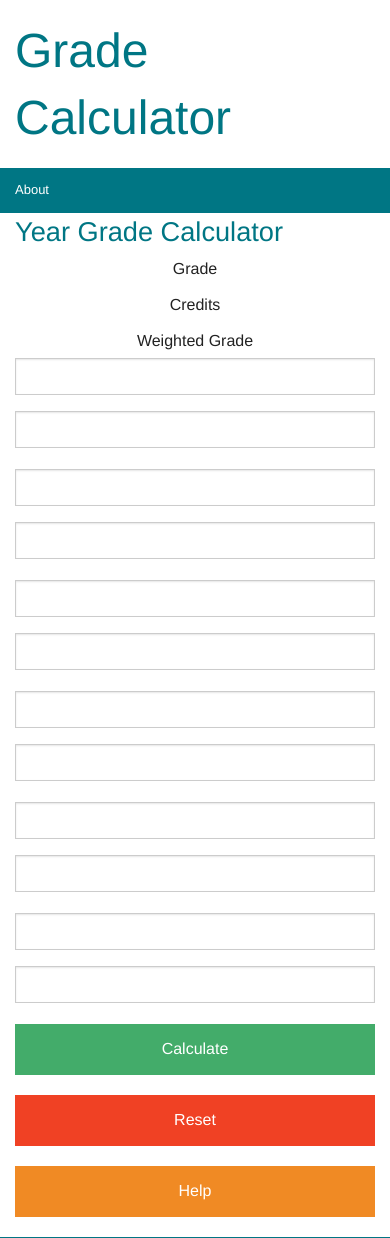
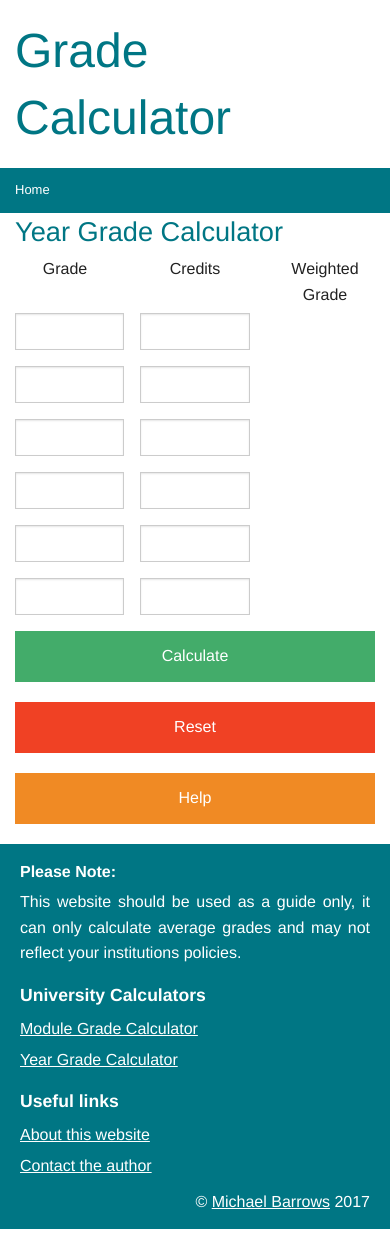
Before and after one commit to MichaelBarrows/GradeCalc, a PHP site: page /year/ in a window 390 px wide. Shown: the top 1238 px of the page. Run offline with PHP 8.4, Linux system fonts and the light colour scheme; some libraries are stand-ins or nearby versions.

Commit message:
adjusted year and module pages to be more mobile responsive and modified navigation so a home link shows on mobile

```diff
--- a/includes/header1.php
+++ b/includes/header1.php
@@ -14,12 +14,13 @@
 <div class="row">
     <nav class="top-bar" data-topbar role="navigation">
         <section class="top-bar-section">
+            <ul class="left">
+                <li><a href="/">Home</a></li>
+                <li><a href="/module/">Module Grade</a></li>
+                <li><a href="/year/">Year Grade</a></li>
+            </ul>
             <ul class="right">
                 <li><a href="/about/">About</a></li>
-            </ul>
-            <ul class="left">
-                <li><a href="/module/">Module Grade</a></li>
-                <li><a href="/year/">Year Grade</a></li>
             </ul>
         </section>
     </nav>
--- a/pages/year.php
+++ b/pages/year.php
@@ -11,13 +11,13 @@
             <div class="small-12 large-8 columns text-center">
                 <form id="yearcalc" method="post">
                     <div class="row">
-                        <div class="small-12 large-4 columns">
+                        <div class="small-4 large-4 columns">
                             <p>Grade</p>
                         </div>
-                        <div class="small-12 large-4 columns">
+                        <div class="small-4 large-4 columns">
                             <p>Credits</p>
                         </div>
-                        <div class="small-12 large-4 columns">
+                        <div class="small-4 large-4 columns">
                             <p>Weighted Grade</p>
                         </div>
                     </div>
@@ -25,13 +25,13 @@
                         <div class="small-12 large-12 columns">
 
                             <div class="row">
-                                <div class="small-12 large-4 columns">
+                                <div class="small-4 large-4 columns">
                                     <input type="number" name="grade[]" required>
                                 </div>
-                                <div class="small-12 large-4 columns">
+                                <div class="small-4 large-4 columns">
                                     <input type="number" name="credit[]" required>
                                 </div>
-                                <div class="small-12 large-4 columns">
+                                <div class="small-4 large-4 columns">
                                     <p class="wg0">
 
                                     </p>
@@ -39,13 +39,13 @@
                             </div>
 
                             <div class="row">
-                                <div class="small-12 large-4 columns">
+                                <div class="small-4 large-4 columns">
                                     <input type="number" name="grade[]" required>
                                 </div>
-                                <div class="small-12 large-4 columns">
+                                <div class="small-4 large-4 columns">
                                     <input type="number" name="credit[]" required>
                                 </div>
-                                <div class="small-12 large-4 columns">
+                                <div class="small-4 large-4 columns">
                                     <p class="wg1">
 
                                     </p>
@@ -55,13 +55,13 @@
                             <?php
                             for ($idx = 2; $idx < 6; $idx++) { ?>
                                 <div class="row">
-                                    <div class="small-12 large-4 columns">
+                                    <div class="small-4 large-4 columns">
                                         <input type="number" name="grade[]">
                                     </div>
-                                    <div class="small-12 large-4 columns">
+                                    <div class="small-4 large-4 columns">
                                         <input type="number" name="credit[]">
                                     </div>
-                                    <div class="small-12 large-4 columns">
+                                    <div class="small-4 large-4 columns">
                                         <p class="wg<?php print $idx; ?>">
 
                                         </p>
```
Also changed, not shown: pages/module.php (+12 -12 lines), 1 other file.
